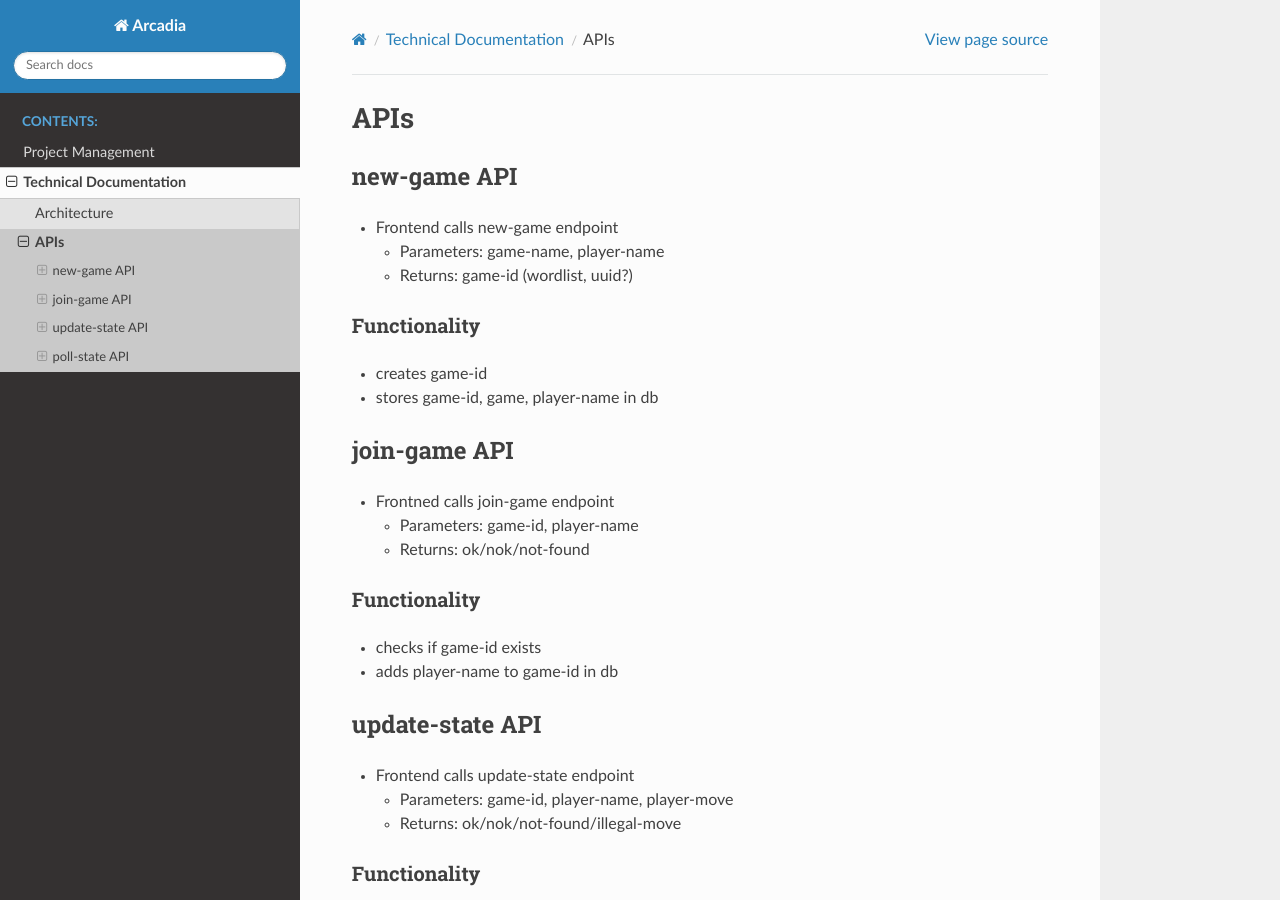
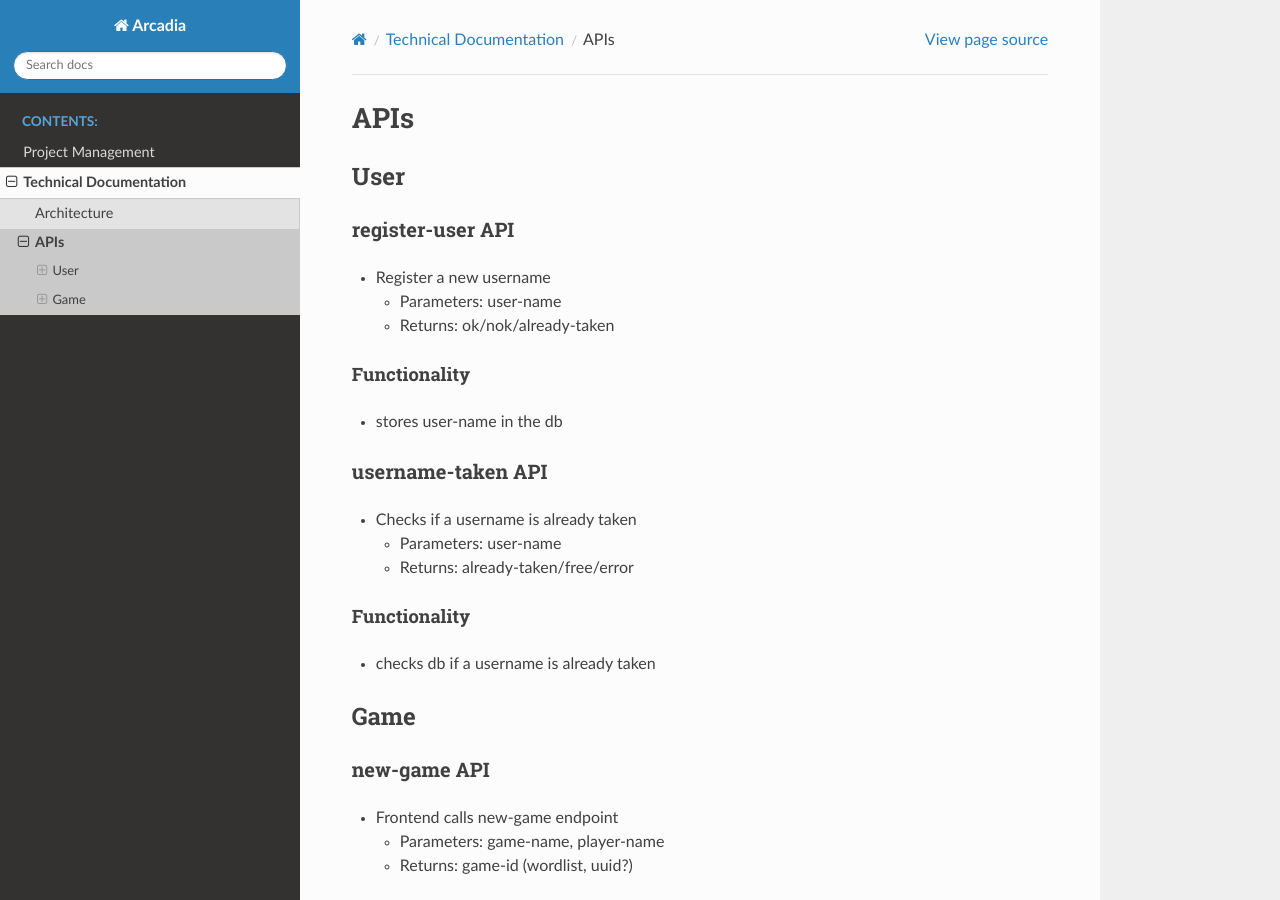
Before and after one commit to games2click/games2click.github.io, a Sphinx documentation site: the page built from docs/technical_documentation/api/apis.md, in a window 1280 px wide and 900 px high. Built offline with Sphinx 7.4.7 and the Read the Docs theme 2.0.0, drawn with Linux system fonts in a browser that asks for light colours.

Commit message:
Add gitignore, add apis

```diff
--- a/docs/technical_documentation/api/apis.md
+++ b/docs/technical_documentation/api/apis.md
@@ -1,44 +1,68 @@
 # APIs
 
-## new-game API
+## User
+
+### register-user API
+
+- Register a new username
+  - Parameters: user-name
+  - Returns: ok/nok/already-taken
+
+#### Functionality
+
+- stores user-name in the db
+
+### username-taken API
+
+- Checks if a username is already taken
+  - Parameters: user-name
+  - Returns: already-taken/free/error
+
+#### Functionality
+
+- checks db if a username is already taken
+
+## Game
+
+### new-game API
 
 - Frontend calls new-game endpoint
   - Parameters: game-name, player-name
   - Returns: game-id (wordlist, uuid?)
 
-### Functionality
+#### Functionality
 
 - creates game-id
 - stores game-id, game, player-name in db
 
-## join-game API
+### join-game API
 
 - Frontned calls join-game endpoint
   - Parameters: game-id, player-name
   - Returns: ok/nok/not-found
 
-### Functionality
+#### Functionality
 
 - checks if game-id exists
 - adds player-name to game-id in db
 
-## update-state API
+### update-state API
 
 - Frontend calls update-state endpoint
   - Parameters: game-id, player-name, player-move
   - Returns: ok/nok/not-found/illegal-move
 
-### Functionality
+#### Functionality
 
 - see backend game module
 
-## poll-state API
+### poll-state API
 
 - Frontend calls poll-state endpoint
   - Parameters: game-id, player-name
   - Returns: game-state/not-found
 
-### Functionality
+#### Functionality
 
 - checks if game-id exists
 - returns game-state stored in db
```
Also changed, not shown: 7 other files.
